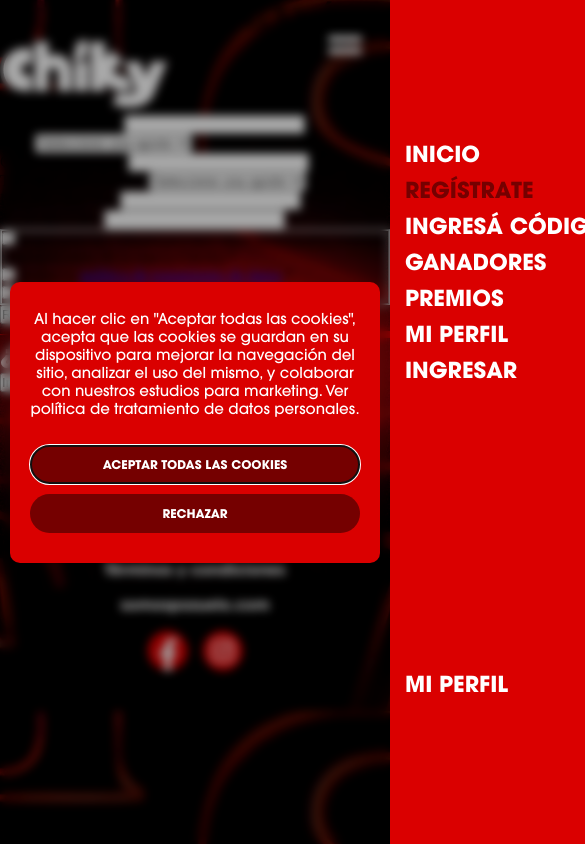
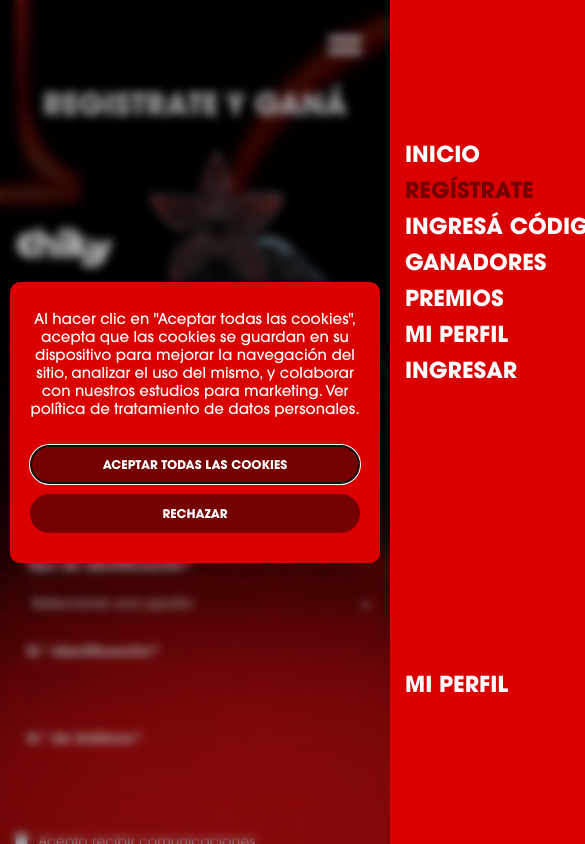
Before and after one commit to artavia17/chicky-stranger-thinks-frontend, a React (Vite) app: page /registrate in a window 390 px wide. Shown: the top 844 px of the page, 585 px wide, since content can reach past the window. Built offline with nearby package versions, Linux system fonts and the light colour scheme.

Commit message:
Se genero el diseno de mobile de registrate en mobile

```diff
--- a/src/assets/scss/app.scss
+++ b/src/assets/scss/app.scss
@@ -9,9 +9,12 @@
 @import "./components/modal";
 @import "./components/border";
 @import "./components/footer/footer";
+@import "./components/top-space";
+@import "./components/form";
 
 // Page
 @import "./pages/home";
+@import "./pages/register";
 
 *,
 html,
--- /dev/null
+++ b/src/assets/scss/components/_form.scss
@@ -0,0 +1,73 @@
+form.normal {
+    width: 100%;
+
+  .form-field,
+  .form-row {
+    margin-bottom: rem(16px);
+    width: 100%;
+
+    label {
+      color: $text-color;
+      display: block;
+      padding: 0 rem(12px);
+      margin-bottom: rem(5px);
+      font-family: $font-bold;
+      font-size: rem(14px);
+    }
+
+    input,
+    select,
+    textarea {
+      width: calc(100% - calc(rem(24px) + 2px));
+      border: 1px solid $background-color;
+      background-color: transparent;
+      backdrop-filter: blur(5px);
+      padding: rem(15px) rem(12px);
+      border-radius: rem(10px);
+      color: $text-color;
+      font-family: $font-medium;
+      font-size: rem(14px);
+
+    }
+
+    select {
+      width: 100%;
+    }
+
+    .error-message{
+        color: $text-color;
+        font-family: $font-medium;
+        font-size: rem(14px);
+        margin-top: rem(10px);
+        display: block;
+        padding: 0 rem(12px);
+    }
+  }
+
+  fieldset {
+    border: none;
+    margin-top: rem(30px);
+
+    .form-checkbox{
+        margin-bottom: rem(20px);
+        color: $text-color;
+        font-family: $font-medium;
+        font-size: rem(14px);
+        text-wrap: balance;
+
+        a{
+            color: $text-color;
+        }
+
+        input{
+            margin-right: rem(10px);
+        }
+    }
+  }
+
+  input[type="submit"],
+  button{
+    width: 100%;
+    margin-top: rem(30px);
+  }
+}
--- a/src/assets/scss/components/_modal.scss
+++ b/src/assets/scss/components/_modal.scss
@@ -20,6 +20,7 @@
         flex-flow: column;
         align-items: center;
         gap: rem(15px);
+        position: relative;
 
         p{
             text-align: center;
@@ -29,6 +30,32 @@
                 width: 100%;
                 display: block;
             }
+        }
+
+        .modal-close-button{
+            position: absolute;
+            right: rem(15px);
+            top: rem(15px);
+            background-color: transparent;
+            border: none;
+            height: auto;
+
+            img{
+                width: rem(15px);
+            }
+        }
+
+        .icon{
+            width: rem(75px);
+            margin-bottom: rem(5px);
+        }
+
+        a{
+            width: 100%;
+        }
+
+        .submit-button{
+            margin-top: rem(10px);
         }
 
         .age-buttons{
--- a/src/assets/scss/components/_text.scss
+++ b/src/assets/scss/components/_text.scss
@@ -8,6 +8,14 @@ strong{
     font-family: $font_bold;
     color: $text-color;
     font-size: rem(15px);
+}
+
+h1{
+    font-family: $font_bold;
+    color: $text-color;
+    font-size: rem(30px);
+    text-align: center;
+    margin-bottom: rem(25px);
 }
 
 h2{
@@ -22,6 +30,12 @@ h3{
     font-size: rem(25px);
 }
 
+h4{
+    font-family: $font_bold;
+    color: $text-color;
+    font-size: rem(20px);
+}
+
 .shadow{
     text-shadow: 2px 2px 4px rgba(255, 255, 255, 0.629);
 }
--- /dev/null
+++ b/src/assets/scss/components/_top-space.scss
@@ -0,0 +1,5 @@
+.top-space{
+    margin-top: rem(
+      90px
+    ); // Space for nav top: rem(20px); and height: rem(50px) => 70px + extra space 20px;
+}
--- a/src/assets/scss/pages/_home.scss
+++ b/src/assets/scss/pages/_home.scss
@@ -1,9 +1,5 @@
 header.home {
   .hero-section {
-    margin-top: rem(
-      90px
-    ); // Space for nav top: rem(20px); and height: rem(50px) => 70px + extra space 20px;
-
     img {
       width: 100%;
     }
--- /dev/null
+++ b/src/assets/scss/pages/_register.scss
@@ -0,0 +1,29 @@
+.register-page{
+    .character-image{
+        position: absolute;
+        right: 0px;
+        width: 75%;
+        z-index: -1;
+    }
+
+    .chicky-logo{
+        display: block;
+        padding: rem(75px) 0 0 0;
+        width: rem(100px);
+        margin-bottom: rem(30px);
+    }
+
+    .already-have-account{
+        padding-bottom: rem(50px);
+
+        h4{
+            text-align: center;
+            margin-bottom: rem(10px);
+        }
+
+        button,
+        a{
+            width: 100%;
+        }
+    }
+}
--- a/src/pages/Home.tsx
+++ b/src/pages/Home.tsx
@@ -20,7 +20,7 @@ const Home = () => {
         canonical="https://chikystrangerthings.com"
       />
       {/* WCAG 2.4.1 - Landmark regions */}
-      <header className='home' role="banner" aria-label="Encabezado principal de Chiky Stranger Things">
+      <header className='home top-space' role="banner" aria-label="Encabezado principal de Chiky Stranger Things">
 
         {/* Introducción al programa - WCAG 1.3.1 */}
         <section aria-labelledby="hero-heading" className="hero-section responsive-box">
--- a/src/pages/Register.tsx
+++ b/src/pages/Register.tsx
@@ -7,6 +7,7 @@ import { NavLink } from 'react-router-dom';
 import CloseIcon from '../assets/img/svg/close.svg';
 import CheckIcon from '../assets/img/svg/check.svg';
 import SEO from '../components/SEO';
+import CharacterImg from '../assets/img/webp/character.webp';
 
 const Register = () => {
     const [formErrors] = useState<Record<string, string>>({});
@@ -124,8 +125,8 @@ const Register = () => {
             />
 
             {/* WCAG 2.4.1 - Main landmark */}
-            <main id="main-content" role="main" aria-labelledby="register-heading">
-
+            <main id="main-content" className='top-space register-page' role="main" aria-labelledby="register-heading">
+                <div className='responsive-box'>
                     {/* Formulario para registrarse - WCAG 3.3.2 */}
                     <h1 id="register-heading">REGISTRATE Y GANÁ</h1>
 
@@ -134,11 +135,20 @@ const Register = () => {
                             Formulario de registro de usuario
                         </h2>
 
+                        {/* WCAG 1.1.1 - Imagen descriptiva */}
+                        <img
+                            src={CharacterImg}
+                            alt="Personaje de Stranger Things"
+                            loading="lazy"
+                            className="character-image"
+                        />
+
                         {/* WCAG 1.1.1 - Logo descriptivo */}
                         <img
                             src={ChickyLogo}
                             alt="Logotipo de Chiky"
                             loading="lazy"
+                            className="chicky-logo"
                         />
 
                         {/* WCAG 3.3.1, 3.3.2 - Formulario accesible */}
@@ -146,6 +156,7 @@ const Register = () => {
                             onSubmit={handleSubmit}
                             aria-label="Formulario de registro"
                             noValidate
+                            className='normal'
                         >
                             {/* WCAG 1.3.1 - Campo de nombre */}
                             <div className="form-field">
@@ -329,7 +340,6 @@ const Register = () => {
                                     />
                                     <label htmlFor="communicationsConsent">
                                         <span>Acepto recibir comunicaciones sobre actividades, eventos y promociones de la marca Chicky.</span>
-                                    <span className="required-indicator" aria-label="campo obligatorio">*</span>
                                     </label>
                                     {formErrors.communicationsConsent && (
                                         <span id="error-communications-consent" className="error-message" role="alert">
@@ -350,7 +360,6 @@ const Register = () => {
                                     />
                                     <label htmlFor="dataPolicyConsent">
                                         <span>Acepto la <a href="#politica-datos" target="_blank" rel="noopener noreferrer">política de tratamiento de datos</a>.</span>
-                                    <span className="required-indicator" aria-label="campo obligatorio">*</span>
                                     </label>
                                     {formErrors.dataPolicyConsent && (
                                         <span id="error-data-policy-consent" className="error-message" role="alert">
@@ -371,7 +380,6 @@ const Register = () => {
                                     />
                                     <label htmlFor="termsAndConditions">
                                         <span>Acepto los <a href="#terminos-condiciones" target="_blank" rel="noopener noreferrer">términos y condiciones</a>.</span>
-                                    <span className="required-indicator" aria-label="campo obligatorio">*</span>
                                     </label>
                                     {formErrors.termsAndConditions && (
                                         <span id="error-terms-conditions" className="error-message" role="alert">
@@ -385,6 +393,7 @@ const Register = () => {
                             <button
                                 type="submit"
                                 aria-label="Enviar formulario de registro"
+                                className='btn-code'
                             >
                                 Registrate
                             </button>
@@ -392,31 +401,35 @@ const Register = () => {
                     </section>
 
                     {/* WCAG 1.1.1 - Imagen decorativa */}
+                    <figure className="decorative-border responsive-box " aria-hidden="true">
                         <img
                         src={BorderIcon}
                         alt=""
                         aria-hidden="true"
                         role="presentation"
-                    className="decorative-border"
                         />
+                    </figure>
 
                     {/* Ingresar códigos desde otra página - WCAG 2.4.6 */}
-                <section aria-labelledby="already-have-account">
-                    <h3 id="already-have-account">¿YA TENÉS CUENTA?</h3>
+                    <section aria-labelledby="already-have-account" className='already-have-account'>
+                        <h4 id="already-have-account">¿YA TENÉS CUENTA?</h4>
                         <button
                             type="button"
                             onClick={handleOpenLoginModal}
                             aria-label="Abrir modal para iniciar sesión e ingresar códigos"
+                            className='btn-code'
                         >
                             Ingresá códigos
                         </button>
-                    <NavLink
+                        {/* <NavLink
                             to="/ingresar-codigos"
                             aria-label="Ir a página de ingresar códigos"
+                            className='btn-code'
                         >
                             Ingresá códigos
-                    </NavLink>
+                        </NavLink> */}
                     </section>
+                </div>
             </main>
 
             {/* Modal de registro exitoso - WCAG 2.4.3, 4.1.2 */}
@@ -461,6 +474,7 @@ const Register = () => {
                             alt="Icono de éxito"
                             role="img"
                             aria-label="Registro completado exitosamente"
+                            className='icon'
                         />
 
                         {/* Título - WCAG 2.4.6 */}
@@ -478,15 +492,9 @@ const Register = () => {
                             to="/ingresa-codigos"
                             aria-label="Ir a la página para ingresar códigos promocionales"
                             onClick={handleCloseSuccessModal}
-                        >
-                            {({ isActive }) => (
-                                <button
-                                    type="button"
-                                    aria-current={isActive ? 'page' : undefined}
+                            className='btn-code'
                         >
                             Continuar
-                                </button>
-                            )}
                         </NavLink>
                     </div>
                 </div>
```
Also changed, not shown: src/components/GetInto.tsx (+4 -4 lines), src/assets/img/webp/character.webp (added). Lines whose indentation alone changed are shown as unchanged.
